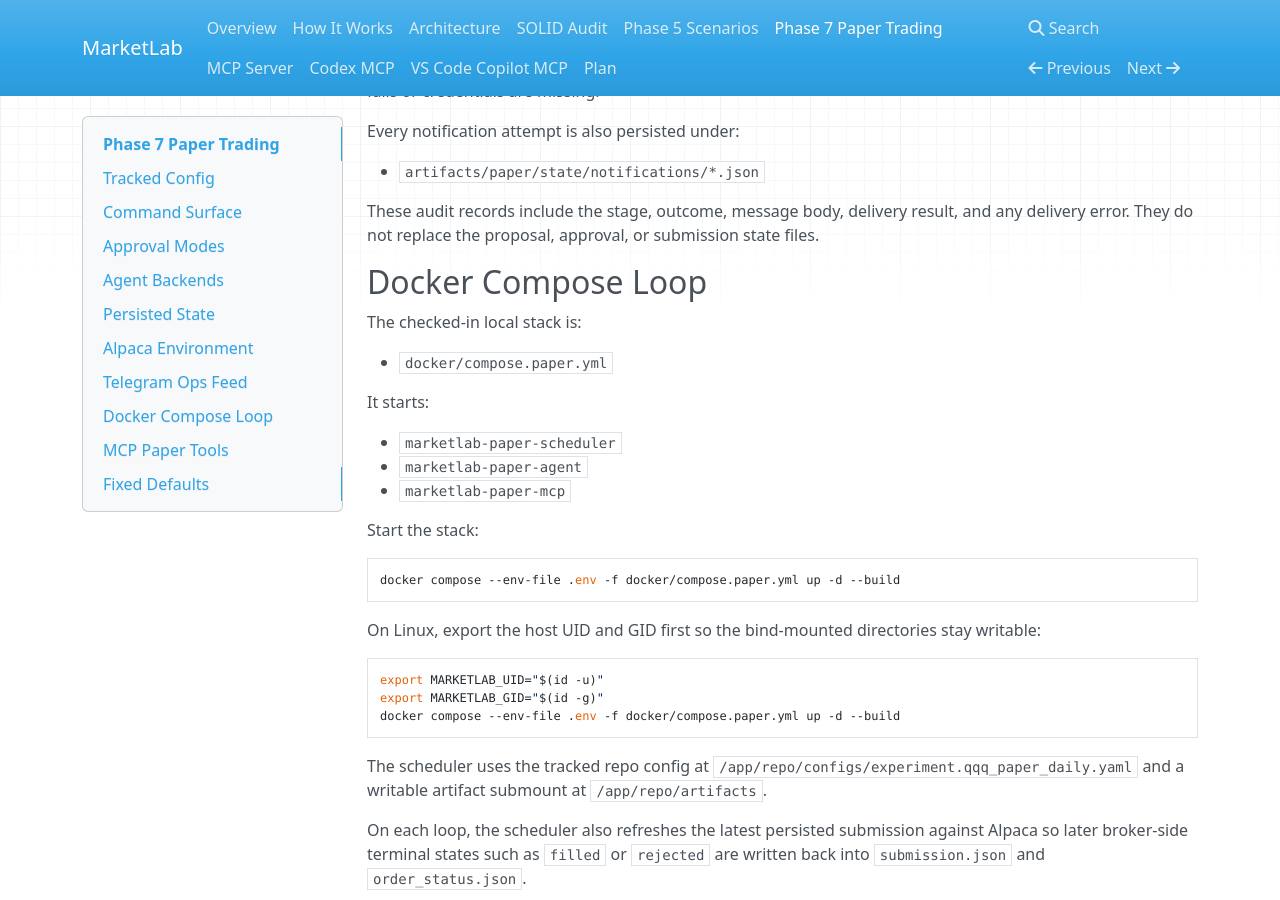
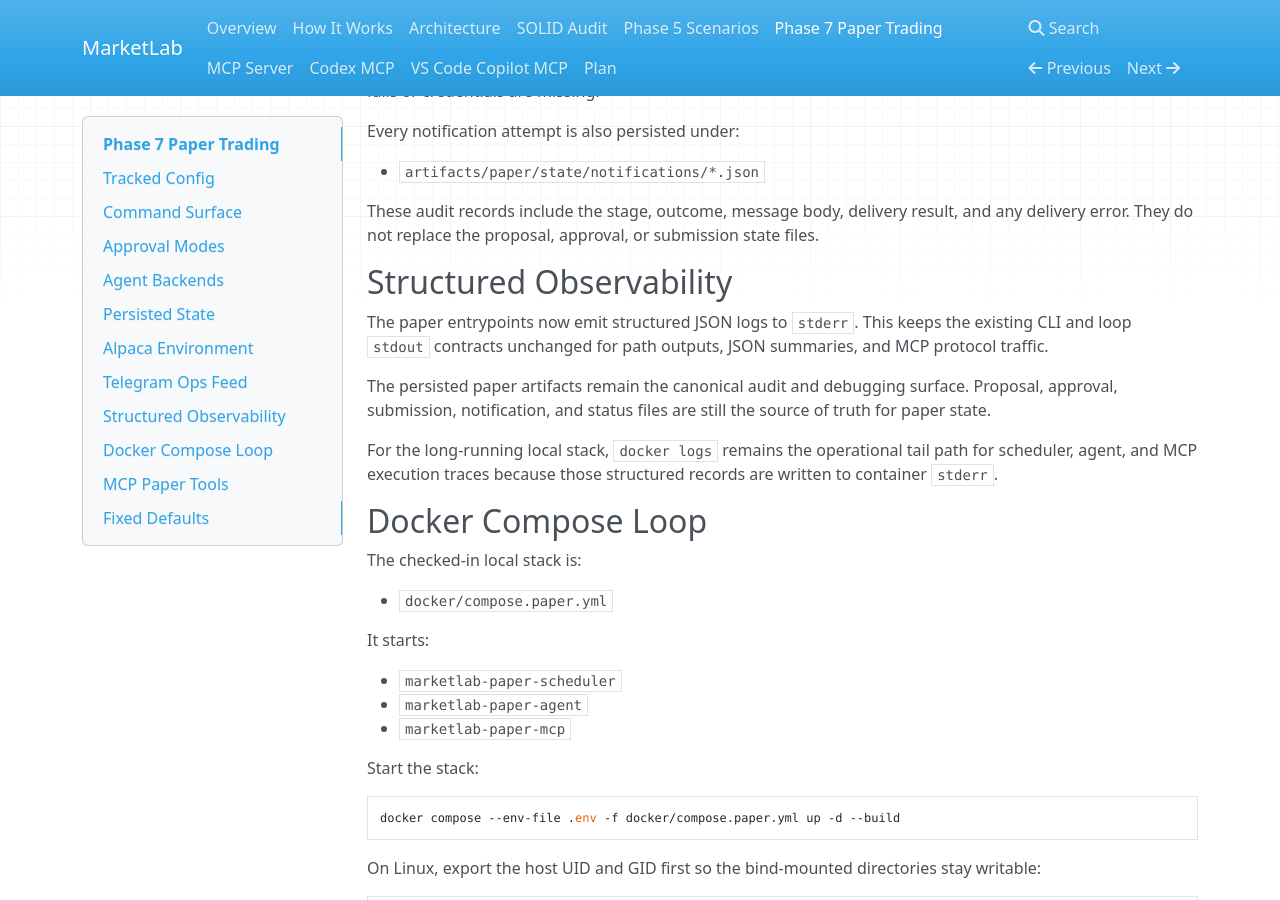
Before and after one commit to ricardogr07/market-lab, an MkDocs documentation site: the page built from docs/paper-trading.md, in a window 1280 px wide and 900 px high, scrolled down 3880 px. Built offline with MkDocs 1.6.1, drawn with Linux system fonts in a browser that asks for light colours; nearby versions of some CDN libraries.

Commit message:
docs: update paper observability rollout and launch checks

```diff
--- a/docs/paper-trading.md
+++ b/docs/paper-trading.md
@@ -168,6 +168,14 @@ Every notification attempt is also persisted under:
 
 These audit records include the stage, outcome, message body, delivery result, and any delivery error. They do not replace the proposal, approval, or submission state files.
 
+## Structured Observability
+
+The paper entrypoints now emit structured JSON logs to `stderr`. This keeps the existing CLI and loop `stdout` contracts unchanged for path outputs, JSON summaries, and MCP protocol traffic.
+
+The persisted paper artifacts remain the canonical audit and debugging surface. Proposal, approval, submission, notification, and status files are still the source of truth for paper state.
+
+For the long-running local stack, `docker logs` remains the operational tail path for scheduler, agent, and MCP execution traces because those structured records are written to container `stderr`.
+
 ## Docker Compose Loop
 
 The checked-in local stack is:
```
Also changed, not shown: IMPLEMENTATION_ROADMAP_PHASES_1_6.md (+12 -6 lines), 1 other file.
